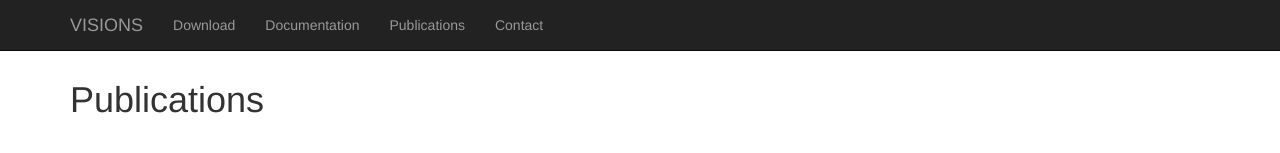
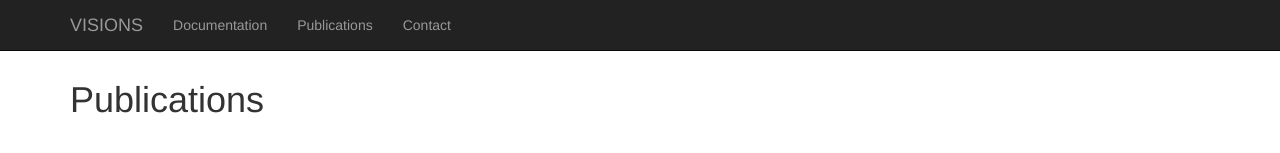
Before and after one commit to xzhang-cs/visions, a plain HTML site: page publications.html in a window 1280 px wide. Shown: the top 153 px of the page. Drawn offline with Linux system fonts and the light colour scheme.

Commit message:
Update and rename Publications.html to publications.html

```diff
--- a/Publications.html
+++ b/publications.html
@@ -70,14 +70,10 @@
             <!-- Collect the nav links, forms, and other content for toggling -->
             <div class="collapse navbar-collapse navbar-ex1-collapse">
                 <ul class="nav navbar-nav">
-                    <li><a href="./download.html">Download</a>
-					</li>
-					<li><a href="./documentation.html">Documentation</a>
-					</li>
-					<li><a href="./publications.html">Publications</a>
-					</li>
-					<li><a href="./contact.html">Contact</a>
-					</li>
+                	<!-- <li><a href="./download.html">Download</a> </li> -->
+			<li><a href="./documentation.html">Documentation</a></li>
+			<li><a href="./publications.html">Publications</a></li>
+			<li><a href="./contact.html">Contact</a></li>
                 </ul>
             </div>
             <!-- /.navbar-collapse -->
```
